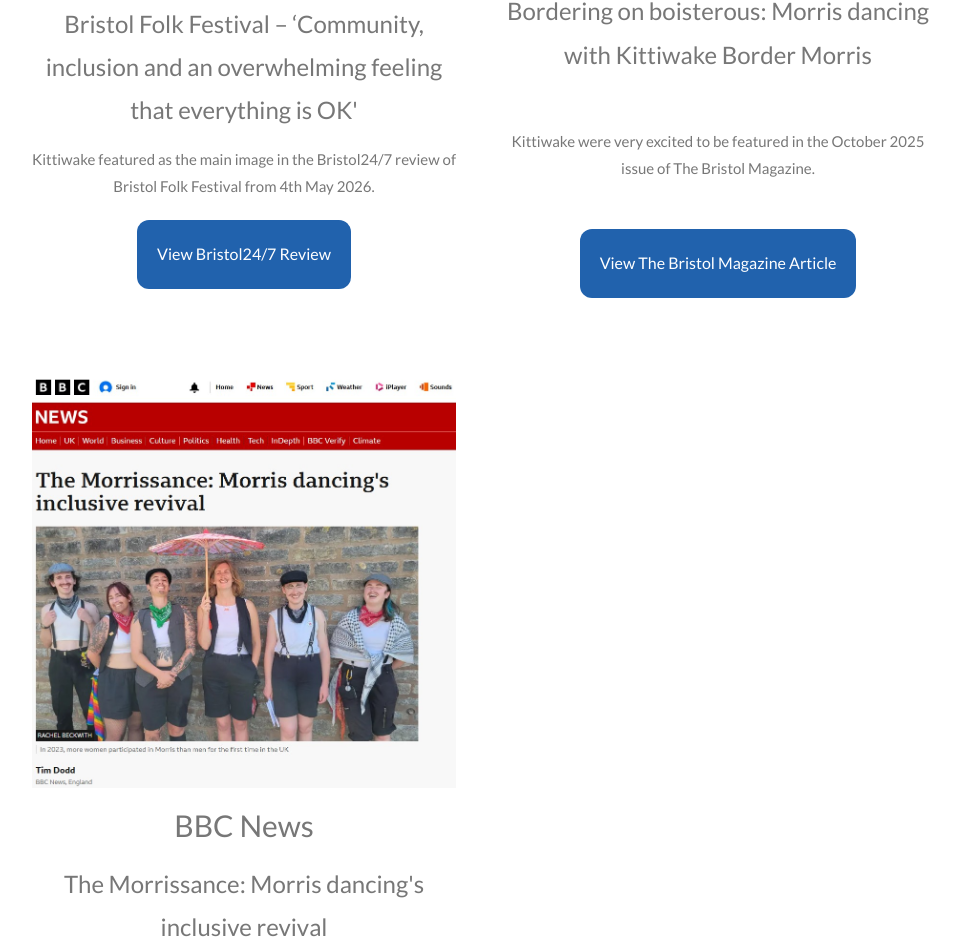
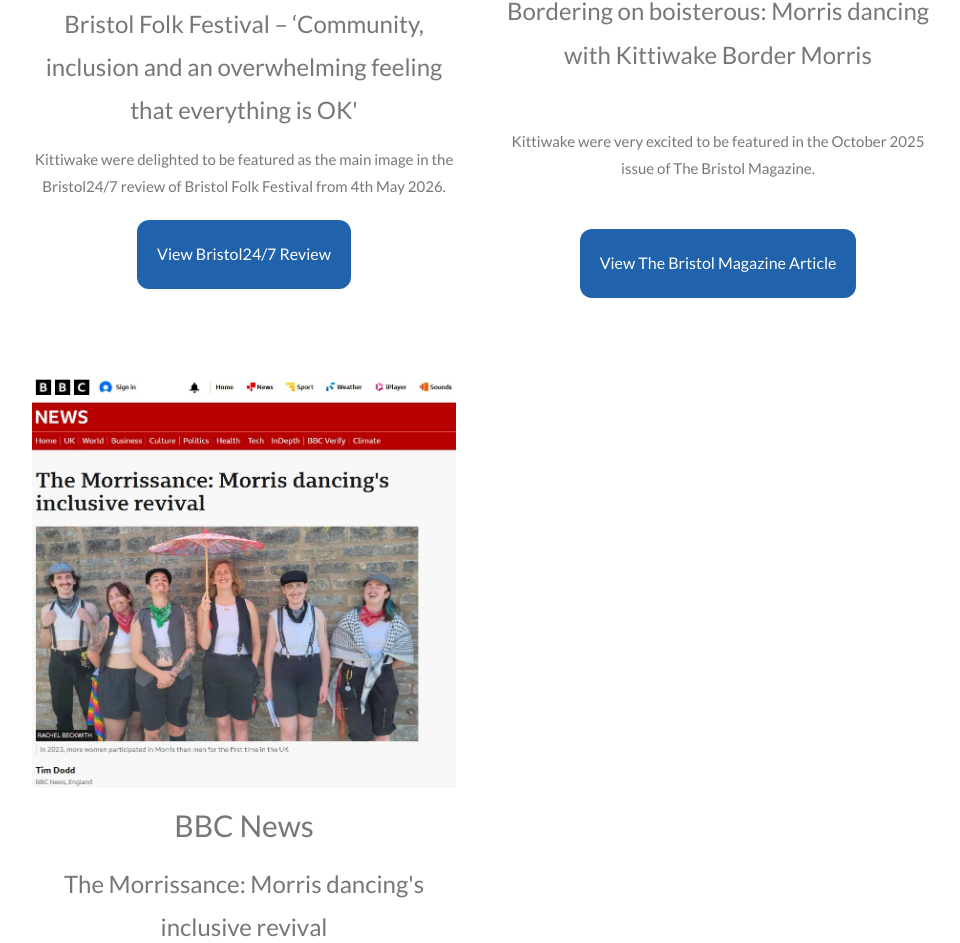
Before and after one commit to kittiwakebordermorris/kittiwakebordermorris.github.io, a plain HTML site: page press-articles/index.html in a window 1280 px wide. Shown: the part 1042-1985 px from the top of the page, without its empty margins (159-1119 px from the left). Drawn offline with Linux system fonts and the light colour scheme.

Commit message:
Update index.html

```diff
--- a/press-articles/index.html
+++ b/press-articles/index.html
@@ -30,7 +30,7 @@
 					</a>
 					<h2>Bristol24/7</h2>
 					<h3>Bristol Folk Festival – ‘Community, inclusion and an overwhelming feeling that everything is OK'</h3>
-					<p>Kittiwake featured as the main image in the Bristol24/7 review of Bristol Folk Festival from 4th May 2026.</p>
+					<p>Kittiwake were delighted to be featured as the main image in the Bristol24/7 review of Bristol Folk Festival from 4th May 2026.</p>
 					<button class="button" target="_blank" onclick="document.location='https://www.bristol247.com/culture/music/review-bristol-folk-festival-community-inclusion-and-an-overwhelming-feeling-that-everything-is-ok/'">View Bristol24/7 Review</button>
 				</div>
 				<div class="press-item" id="the-bristol-magazine-bordering-on-boisterous-morris-dancing-with-kittiwake-border-morris">
```
